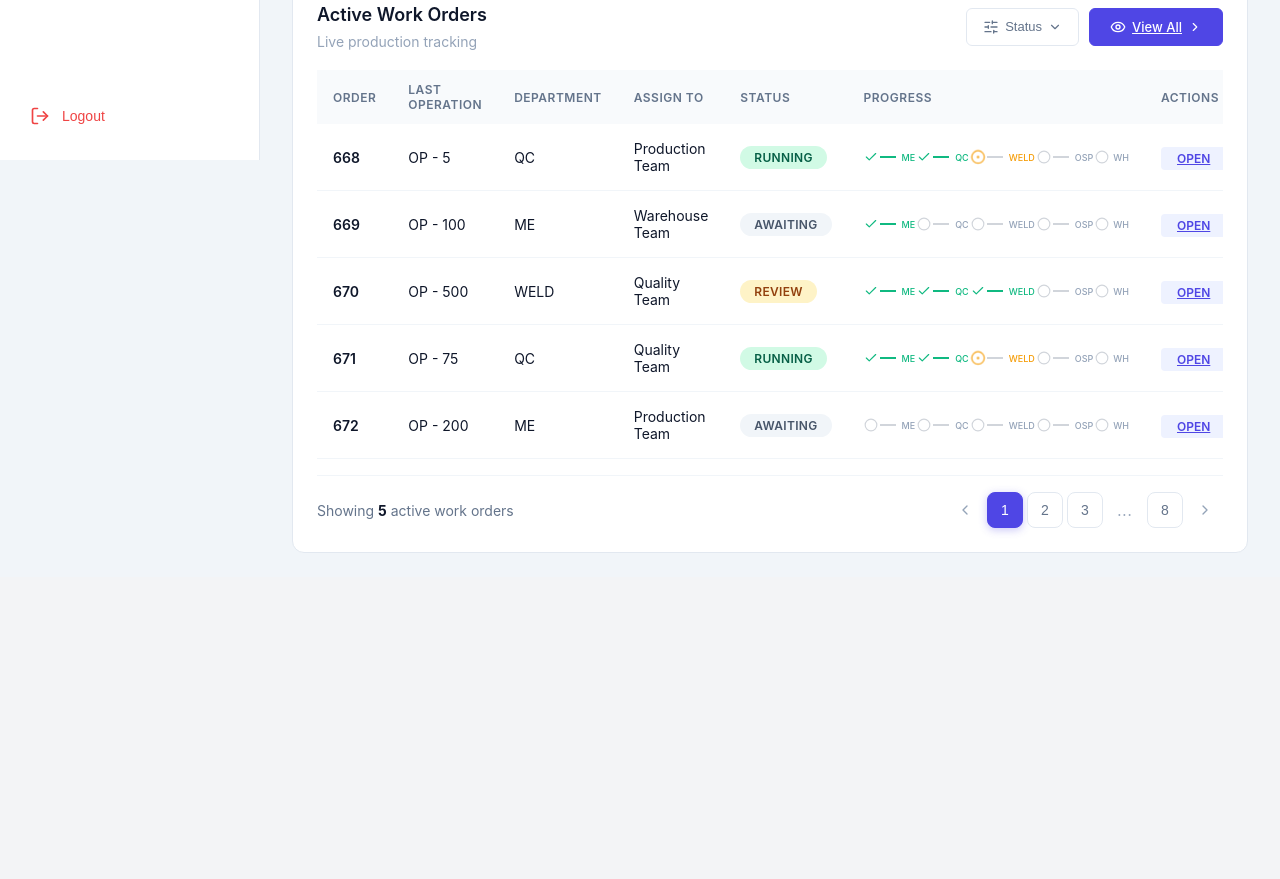
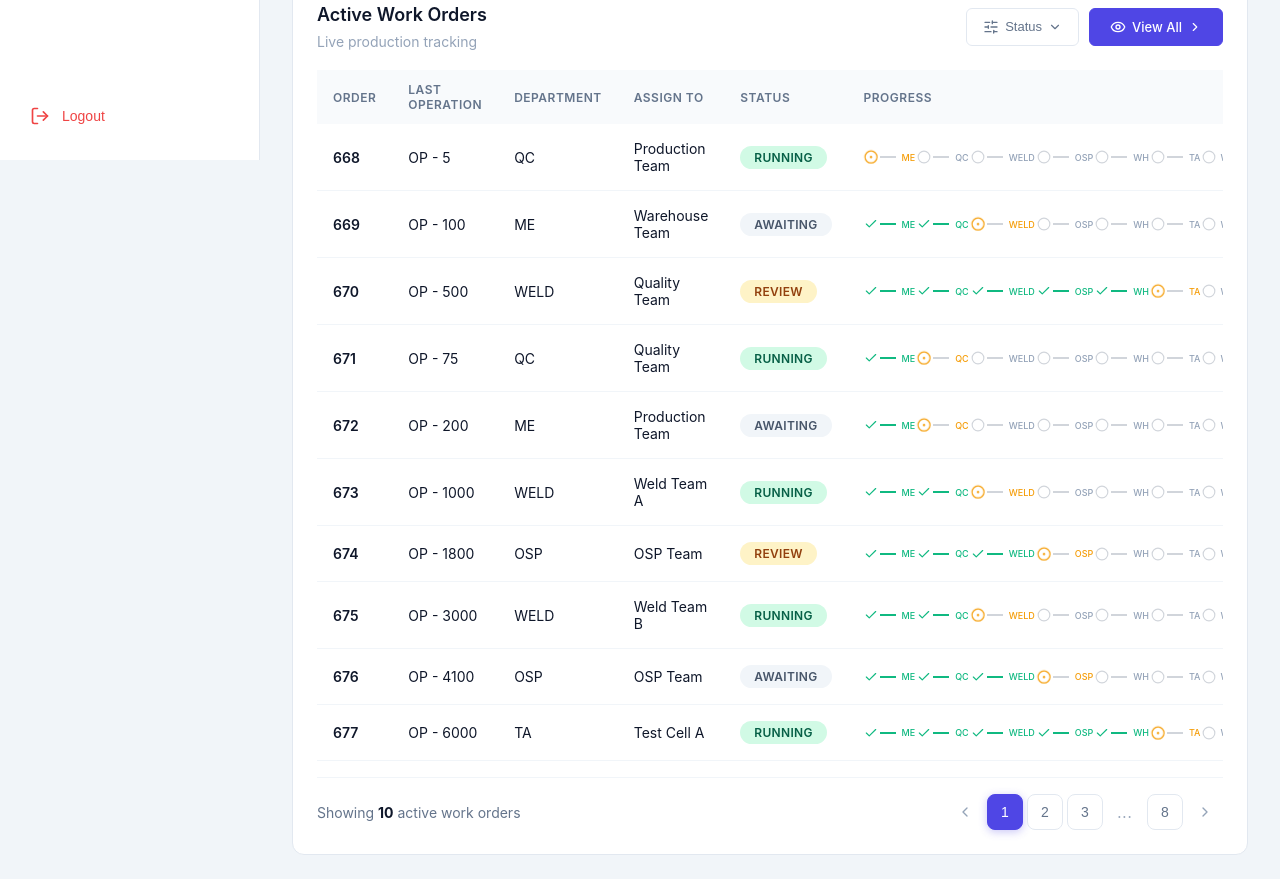
Before and after one commit to Aliyamkamila/paprika, a React app in the folder frontend/: page /dashboard in a window 1280 px wide. Shown: the part 640-1519 px from the top of the page. Before the commit the page ends 1217 px from the top, so only its background shows below. Built offline with nearby package versions, Linux system fonts and the light colour scheme; the HTML template or start-up script is replaced by a standard one.

Commit message:
dashboard and detail  v3

```diff
--- a/frontend/src/pages/dashboard/DashboardPage.jsx
+++ b/frontend/src/pages/dashboard/DashboardPage.jsx
@@ -4,9 +4,6 @@ import {
   LayoutDashboard,
   ClipboardList,
   CheckSquare,
-  Activity,
-  FileText,
-  BarChart3,
   Settings,
   LogOut,
   Bell,
@@ -36,6 +33,57 @@ const summaryCards = [
   { title: "Completed", value: 22, icon: <CheckCircle2 size={20} />, color: "#10b981" },
 ];
 
+// Mapping operation ke department
+const opDeptMap = {
+  "OP - 5": "ME",
+  "OP - 100": "WELD",
+  "OP - 200": "QC",
+  "OP - 400": "QC",
+  "OP - 500": "TA",
+  "OP - 600": "QC",
+  "OP - 1000": "WELD",
+  "OP - 1300": "QC",
+  "OP - 1500": "WELD",
+  "OP - 1600": "WELD",
+  "OP - 1700": "QC",
+  "OP - 1800": "OSP",
+  "OP - 3000": "WELD",
+  "OP - 3100": "QC",
+  "OP - 3500": "WELD",
+  "OP - 3600": "WELD",
+  "OP - 3700": "QC",
+  "OP - 4000": "OSP",
+  "OP - 4100": "OSP",
+  "OP - 4500": "QC",
+  "OP - 4600": "QC",
+  "OP - 5000": "OSP",
+  "OP - 5100": "OSP",
+  "OP - 5500": "QC",
+  "OP - 5600": "QC",
+  "OP - 5800": "QC",
+  "OP - 6000": "TA",
+  "OP - 6500": "QC",
+  "OP - 6700": "TA",
+  "OP - 6800": "OSP",
+  "OP - 9500": "QC",
+  "OP - 9900": "WHS",
+};
+
+// Generate stages berdasarkan operation
+const getStagesFromOp = (op) => {
+  const dept = opDeptMap[op] || "QC";
+  // Semua department yang mungkin
+  const allDepts = ["ME", "QC", "WELD", "OSP", "WH", "TA", "WHS"];
+  const currentIndex = allDepts.indexOf(dept);
+
+  return allDepts.map((name, index) => {
+    let status = "pending";
+    if (index < currentIndex) status = "completed";
+    else if (index === currentIndex) status = "active";
+    return { name, status };
+  });
+};
+
 const allWorkOrders = [
   {
     order: "668",
@@ -43,13 +91,7 @@ const allWorkOrders = [
     dept: "QC",
     assign: "Production Team",
     status: "RUNNING",
-    stages: [
-      { name: "ME", status: "completed" },
-      { name: "QC", status: "completed" },
-      { name: "WELD", status: "active" },
-      { name: "OSP", status: "pending" },
-      { name: "WH", status: "pending" },
-    ]
+    stages: getStagesFromOp("OP - 5")
   },
   {
     order: "669",
@@ -57,13 +99,7 @@ const allWorkOrders = [
     dept: "ME",
     assign: "Warehouse Team",
     status: "AWAITING",
-    stages: [
-      { name: "ME", status: "completed" },
-      { name: "QC", status: "pending" },
-      { name: "WELD", status: "pending" },
-      { name: "OSP", status: "pending" },
-      { name: "WH", status: "pending" },
-    ]
+    stages: getStagesFromOp("OP - 100")
   },
   {
     order: "670",
@@ -71,13 +107,7 @@ const allWorkOrders = [
     dept: "WELD",
     assign: "Quality Team",
     status: "REVIEW",
-    stages: [
-      { name: "ME", status: "completed" },
-      { name: "QC", status: "completed" },
-      { name: "WELD", status: "completed" },
-      { name: "OSP", status: "pending" },
-      { name: "WH", status: "pending" },
-    ]
+    stages: getStagesFromOp("OP - 500")
   },
   {
     order: "671",
@@ -85,13 +115,7 @@ const allWorkOrders = [
     dept: "QC",
     assign: "Quality Team",
     status: "RUNNING",
-    stages: [
-      { name: "ME", status: "completed" },
-      { name: "QC", status: "completed" },
-      { name: "WELD", status: "active" },
-      { name: "OSP", status: "pending" },
-      { name: "WH", status: "pending" },
-    ]
+    stages: getStagesFromOp("OP - 75")
   },
   {
     order: "672",
@@ -99,13 +123,47 @@ const allWorkOrders = [
     dept: "ME",
     assign: "Production Team",
     status: "AWAITING",
-    stages: [
-      { name: "ME", status: "pending" },
-      { name: "QC", status: "pending" },
-      { name: "WELD", status: "pending" },
-      { name: "OSP", status: "pending" },
-      { name: "WH", status: "pending" },
-    ]
+    stages: getStagesFromOp("OP - 200")
+  },
+  {
+    order: "673",
+    op: "OP - 1000",
+    dept: "WELD",
+    assign: "Weld Team A",
+    status: "RUNNING",
+    stages: getStagesFromOp("OP - 1000")
+  },
+  {
+    order: "674",
+    op: "OP - 1800",
+    dept: "OSP",
+    assign: "OSP Team",
+    status: "REVIEW",
+    stages: getStagesFromOp("OP - 1800")
+  },
+  {
+    order: "675",
+    op: "OP - 3000",
+    dept: "WELD",
+    assign: "Weld Team B",
+    status: "RUNNING",
+    stages: getStagesFromOp("OP - 3000")
+  },
+  {
+    order: "676",
+    op: "OP - 4100",
+    dept: "OSP",
+    assign: "OSP Team",
+    status: "AWAITING",
+    stages: getStagesFromOp("OP - 4100")
+  },
+  {
+    order: "677",
+    op: "OP - 6000",
+    dept: "TA",
+    assign: "Test Cell A",
+    status: "RUNNING",
+    stages: getStagesFromOp("OP - 6000")
   },
 ];
 
@@ -186,12 +244,10 @@ export default function DashboardPage() {
     return allWorkOrders.filter(order => order.status === status).length;
   };
 
-  // Helper function untuk View All
   const handleViewAll = () => {
     setSelectedStatus("ALL");
     setWorkOrders(allWorkOrders);
     setIsFilterOpen(false);
-    // Smooth scroll ke tabel
     document.querySelector(".table-section")?.scrollIntoView({
       behavior: "smooth",
       block: "start"
@@ -200,7 +256,6 @@ export default function DashboardPage() {
 
   return (
     <div className="dashboard-container">
-      {/* Sidebar */}
       <aside className="sidebar">
         <div className="sidebar-header">
           <div className="brand">
@@ -214,26 +269,10 @@ export default function DashboardPage() {
             <LayoutDashboard size={20} />
             <span>Dashboard</span>
           </button>
-          <button className="nav-link">
+          <Link to="/work-orders" className="nav-link" style={{ textDecoration: 'none' }}>
             <ClipboardList size={20} />
             <span>Work Order</span>
-          </button>
-          <button className="nav-link">
-            <CheckSquare size={20} />
-            <span>My Task</span>
-          </button>
-          <button className="nav-link">
-            <Activity size={20} />
-            <span>Activity Log</span>
-          </button>
-          <button className="nav-link">
-            <FileText size={20} />
-            <span>Documents</span>
-          </button>
-          <button className="nav-link">
-            <BarChart3 size={20} />
-            <span>Reports</span>
-          </button>
+          </Link>
           <button className="nav-link">
             <Settings size={20} />
             <span>Settings</span>
@@ -246,9 +285,7 @@ export default function DashboardPage() {
         </button>
       </aside>
 
-      {/* Main Content */}
       <main className="main-content">
-        {/* Topbar */}
         <header className="topbar">
           <div className="topbar-left">
             <h1 className="greeting">Good Morning, Aliya</h1>
@@ -279,7 +316,6 @@ export default function DashboardPage() {
           </div>
         </header>
 
-        {/* Summary Cards */}
         <section className="summary-section">
           {summaryCards.map((card) => (
             <div key={card.title} className="summary-card">
@@ -297,7 +333,6 @@ export default function DashboardPage() {
           ))}
         </section>
 
-        {/* Chart Section - Bar Chart */}
         <section className="chart-section">
           <div className="chart-header">
             <div className="chart-title-group">
@@ -315,7 +350,6 @@ export default function DashboardPage() {
             </div>
           </div>
 
-          {/* Bar Chart */}
           <div className="bar-chart-container">
             <div className="bar-chart">
               <div className="bar-item" style={{ height: '80%' }}>
@@ -357,7 +391,6 @@ export default function DashboardPage() {
           </div>
         </section>
 
-        {/* Table Section */}
         <section className="table-section">
           <div className="table-header">
             <div className="table-title-group">
@@ -365,7 +398,6 @@ export default function DashboardPage() {
               <p className="table-subtitle">Live production tracking</p>
             </div>
             <div className="table-actions">
-              {/* Status Filter Button with Dropdown */}
               <div className="filter-container">
                 <button
                   className="btn-filter"
@@ -410,13 +442,11 @@ export default function DashboardPage() {
                 )}
               </div>
 
-              {/* View All Button - Updated */}
-              <Link to="/work-orders" className="btn-view-all">
-  <Eye size={16} />
-  <span>View All</span>
-  <ChevronRight size={14} />
-</Link>
-
+              <Link to="/work-orders" className="btn-view-all" style={{ textDecoration: 'none' }}>
+                <Eye size={16} />
+                <span>View All</span>
+                <ChevronRight size={14} />
+              </Link>
             </div>
           </div>
 
@@ -446,7 +476,9 @@ export default function DashboardPage() {
                         <StageTimeline stages={work.stages} />
                       </td>
                       <td>
-                        <Link to={`/work-order/${work.order}`} className="btn-action">OPEN</Link>
+                        <Link to={`/work-order/${work.order}`} className="btn-action" style={{ textDecoration: 'none' }}>
+                          OPEN
+                        </Link>
                       </td>
                     </tr>
                   ))
--- a/frontend/src/pages/workorder/WorkOrderDetailPage.jsx
+++ b/frontend/src/pages/workorder/WorkOrderDetailPage.jsx
@@ -41,6 +41,73 @@ const currentUser = {
   department: "WELD",
 };
 
+// Mapping operation ke department
+const opDeptMap = {
+  "OP - 5": "ME",
+  "OP - 100": "WELD",
+  "OP - 200": "QC",
+  "OP - 400": "QC",
+  "OP - 500": "TA",
+  "OP - 600": "QC",
+  "OP - 1000": "WELD",
+  "OP - 1300": "QC",
+  "OP - 1500": "WELD",
+  "OP - 1600": "WELD",
+  "OP - 1700": "QC",
+  "OP - 1800": "OSP",
+  "OP - 3000": "WELD",
+  "OP - 3100": "QC",
+  "OP - 3500": "WELD",
+  "OP - 3600": "WELD",
+  "OP - 3700": "QC",
+  "OP - 4000": "OSP",
+  "OP - 4100": "OSP",
+  "OP - 4500": "QC",
+  "OP - 4600": "QC",
+  "OP - 5000": "OSP",
+  "OP - 5100": "OSP",
+  "OP - 5500": "QC",
+  "OP - 5600": "QC",
+  "OP - 5800": "QC",
+  "OP - 6000": "TA",
+  "OP - 6500": "QC",
+  "OP - 6700": "TA",
+  "OP - 6800": "OSP",
+  "OP - 9500": "QC",
+  "OP - 9900": "WHS",
+};
+
+// Semua department yang mungkin
+const allDepts = ["ME", "QC", "WELD", "OSP", "WH", "TA", "WHS"];
+
+// Generate timeline berdasarkan operation
+const generateTimeline = (currentOp) => {
+  const dept = opDeptMap[currentOp] || "QC";
+  const currentIndex = allDepts.indexOf(dept);
+
+  return allDepts.map((deptName, index) => {
+    let state = "waiting";
+    if (index < currentIndex) state = "completed";
+    else if (index === currentIndex) state = "current";
+
+    return {
+      dept: deptName,
+      state: state,
+      detail: {
+        operation: `OP - ${(index + 1) * 5}`,
+        status: state === "completed" ? "Completed" :
+                state === "current" ? "In Progress" : "Waiting",
+        engineer: state === "completed" ? "Aliya Kamila" :
+                   state === "current" ? "Current User" : "-",
+        date: state === "completed" ? "12 Jul 2026" :
+              state === "current" ? "13 Jul 2026" : "-",
+        remark: state === "completed" ? "Operation completed successfully" :
+                state === "current" ? "Operation in progress" : "Pending"
+      }
+    };
+  });
+};
+
 const workOrders = [
   {
     id: "668",
@@ -55,7 +122,7 @@ const workOrders = [
     status: "RUNNING",
     progress: 45,
     priority: "Normal",
-    currentOperation: "OP100",
+    currentOperation: "OP - 100",
     currentDepartment: "WELD",
     operationDetail: {
       operation: "100",
@@ -70,85 +137,153 @@ const workOrders = [
       { id: 3, text: "Follow Drawing H443737", checked: false },
       { id: 4, text: "Verify Material", checked: false },
     ],
-    timeline: [
-      {
-        dept: "ME",
-        state: "completed",
-        detail: {
-          operation: "OP - 5",
-          status: "Completed",
-          engineer: "Aliya Kamila",
-          date: "10 Jul 2026",
-          remark: "OK - All dimensions verified"
-        }
+    timeline: generateTimeline("OP - 100"),
   },
   {
-        dept: "QC",
-        state: "completed",
-        detail: {
-          operation: "OP - 10",
-          status: "Completed",
-          engineer: "Budi Santoso",
-          date: "11 Jul 2026",
-          remark: "Passed quality inspection"
-        }
+    id: "669",
+    woNumber: "WO-669",
+    salesOrder: "SO-230046",
+    customer: "ExxonMobil",
+    partNumber: "PN-PUMP-6IN",
+    description: "Centrifugal Pump Assembly",
+    revision: "Rev B",
+    quantity: 12,
+    dueDate: "20 Jul 2026",
+    status: "RUNNING",
+    progress: 60,
+    priority: "High",
+    currentOperation: "OP - 500",
+    currentDepartment: "TA",
+    operationDetail: {
+      operation: "500",
+      department: "TA",
+      instruction: "Test pump performance",
+      scheduled: "15 Jul",
+      due: "20 Jul",
+    },
+    workInstructions: [
+      { id: 1, text: "Install pump components", checked: true },
+      { id: 2, text: "Align shaft", checked: true },
+      { id: 3, text: "Test run", checked: false },
+      { id: 4, text: "Final inspection", checked: false },
+    ],
+    timeline: generateTimeline("OP - 500"),
   },
   {
-        dept: "ME",
-        state: "completed",
-        detail: {
-          operation: "OP - 15",
-          status: "Completed",
-          engineer: "Aliya Kamila",
-          date: "11 Jul 2026",
-          remark: "Machining completed"
-        }
+    id: "670",
+    woNumber: "WO-670",
+    salesOrder: "SO-230047",
+    customer: "Pertamina",
+    partNumber: "PN-COMP-12IN",
+    description: "Compressor Housing Assembly",
+    revision: "Rev A",
+    quantity: 8,
+    dueDate: "25 Jul 2026",
+    status: "AWAITING",
+    progress: 30,
+    priority: "Normal",
+    currentOperation: "OP - 200",
+    currentDepartment: "QC",
+    operationDetail: {
+      operation: "200",
+      department: "QC",
+      instruction: "Quality inspection",
+      scheduled: "18 Jul",
+      due: "25 Jul",
+    },
+    workInstructions: [
+      { id: 1, text: "Visual inspection", checked: true },
+      { id: 2, text: "Dimensional check", checked: false },
+      { id: 3, text: "Material verification", checked: false },
+    ],
+    timeline: generateTimeline("OP - 200"),
   },
   {
-        dept: "WELD",
-        state: "current",
-        detail: {
-          operation: "OP - 100",
-          status: "In Progress",
-          engineer: "Current User",
-          date: "12 Jul 2026",
-          remark: "Welding in progress"
-        }
+    id: "671",
+    woNumber: "WO-671",
+    salesOrder: "SO-230048",
+    customer: "TotalEnergies",
+    partNumber: "PN-VALVE-10IN",
+    description: "Gate Valve Assembly",
+    revision: "Rev D",
+    quantity: 16,
+    dueDate: "30 Jul 2026",
+    status: "REVIEW",
+    progress: 85,
+    priority: "High",
+    currentOperation: "OP - 1800",
+    currentDepartment: "OSP",
+    operationDetail: {
+      operation: "1800",
+      department: "OSP",
+      instruction: "Final assembly and coating",
+      scheduled: "28 Jul",
+      due: "30 Jul",
+    },
+    workInstructions: [
+      { id: 1, text: "Assembly components", checked: true },
+      { id: 2, text: "Apply coating", checked: true },
+      { id: 3, text: "Final inspection", checked: true },
+      { id: 4, text: "Packaging", checked: false },
+    ],
+    timeline: generateTimeline("OP - 1800"),
   },
   {
-        dept: "QC",
-        state: "waiting",
-        detail: {
-          operation: "OP - 105",
-          status: "Waiting",
-          engineer: "-",
-          date: "-",
-          remark: "Pending inspection"
-        }
+    id: "672",
+    woNumber: "WO-672",
+    salesOrder: "SO-230049",
+    customer: "BP",
+    partNumber: "PN-TURBINE-24",
+    description: "Turbine Blade Assembly",
+    revision: "Rev E",
+    quantity: 32,
+    dueDate: "05 Aug 2026",
+    status: "RUNNING",
+    progress: 20,
+    priority: "Normal",
+    currentOperation: "OP - 5",
+    currentDepartment: "ME",
+    operationDetail: {
+      operation: "5",
+      department: "ME",
+      instruction: "Initial machining",
+      scheduled: "01 Aug",
+      due: "05 Aug",
+    },
+    workInstructions: [
+      { id: 1, text: "Setup machine", checked: true },
+      { id: 2, text: "Rough cut", checked: false },
+      { id: 3, text: "Finish cut", checked: false },
+    ],
+    timeline: generateTimeline("OP - 5"),
   },
   {
-        dept: "TA",
-        state: "waiting",
-        detail: {
-          operation: "OP - 110",
-          status: "Waiting",
-          engineer: "-",
-          date: "-",
-          remark: "Pending heat treatment"
-        }
+    id: "673",
+    woNumber: "WO-673",
+    salesOrder: "SO-230050",
+    customer: "Shell",
+    partNumber: "PN-HEAT-36",
+    description: "Heat Exchanger Assembly",
+    revision: "Rev A",
+    quantity: 6,
+    dueDate: "10 Aug 2026",
+    status: "AWAITING",
+    progress: 10,
+    priority: "High",
+    currentOperation: "OP - 9900",
+    currentDepartment: "WHS",
+    operationDetail: {
+      operation: "9900",
+      department: "WHS",
+      instruction: "Warehouse storage",
+      scheduled: "08 Aug",
+      due: "10 Aug",
     },
-      {
-        dept: "WHS",
-        state: "waiting",
-        detail: {
-          operation: "OP - 115",
-          status: "Waiting",
-          engineer: "-",
-          date: "-",
-          remark: "Pending warehouse"
-        }
-      },
+    workInstructions: [
+      { id: 1, text: "Inspect storage area", checked: false },
+      { id: 2, text: "Prepare packaging", checked: false },
     ],
+    timeline: generateTimeline("OP - 9900"),
   },
 ];
 
@@ -470,7 +605,7 @@ export default function WorkOrderDetailPage() {
               </div>
             </div>
 
-            {/* Current Operation - RAPI */}
+            {/* Current Operation */}
             <div className="wo-card">
               <div className="wo-card-header">
                 <div className="wo-card-title">
@@ -480,7 +615,6 @@ export default function WorkOrderDetailPage() {
                 <span className="wo-card-badge active">Active</span>
               </div>
               <div className="wo-card-body">
-                {/* Info Operation */}
                 <div className="wo-current-op-grid">
                   <div className="wo-current-op-item">
                     <span className="wo-current-op-label">Operation</span>
@@ -499,10 +633,8 @@ export default function WorkOrderDetailPage() {
                   </div>
                 </div>
 
-                {/* Divider */}
                 <div className="wo-divider"></div>
 
-                {/* Work Instructions */}
                 <div className="wo-work-instructions">
                   <div className="wo-work-instructions-header">
                     <ClipboardList size={14} className="wo-work-instructions-icon" />
@@ -528,7 +660,7 @@ export default function WorkOrderDetailPage() {
             </div>
           </div>
 
-          {/* Right Column - Timeline */}
+          {/* Right Column - Timeline with Scroll */}
           <div className="wo-main-right">
             <div className="wo-card timeline-card">
               <div className="wo-card-header">
@@ -538,7 +670,7 @@ export default function WorkOrderDetailPage() {
                 </div>
                 <span className="wo-card-badge">{completedCount}/{totalCount}</span>
               </div>
-              <div className="wo-card-body">
+              <div className="wo-card-body wo-timeline-scroll">
                 <div className="wo-timeline">
                   {wo.timeline.map((t, i) => (
                     <div
```
Lines whose indentation alone changed are shown as unchanged.
